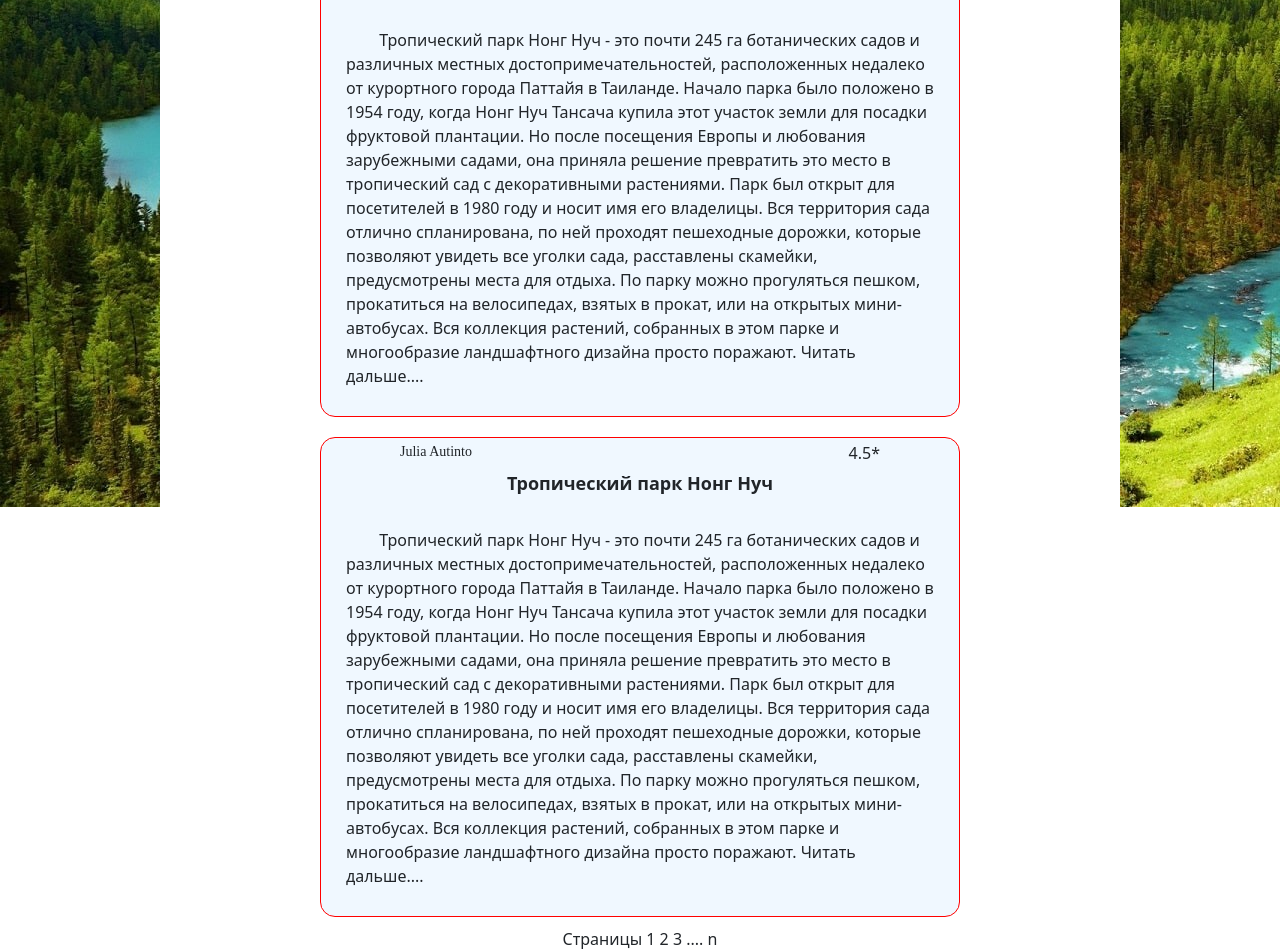
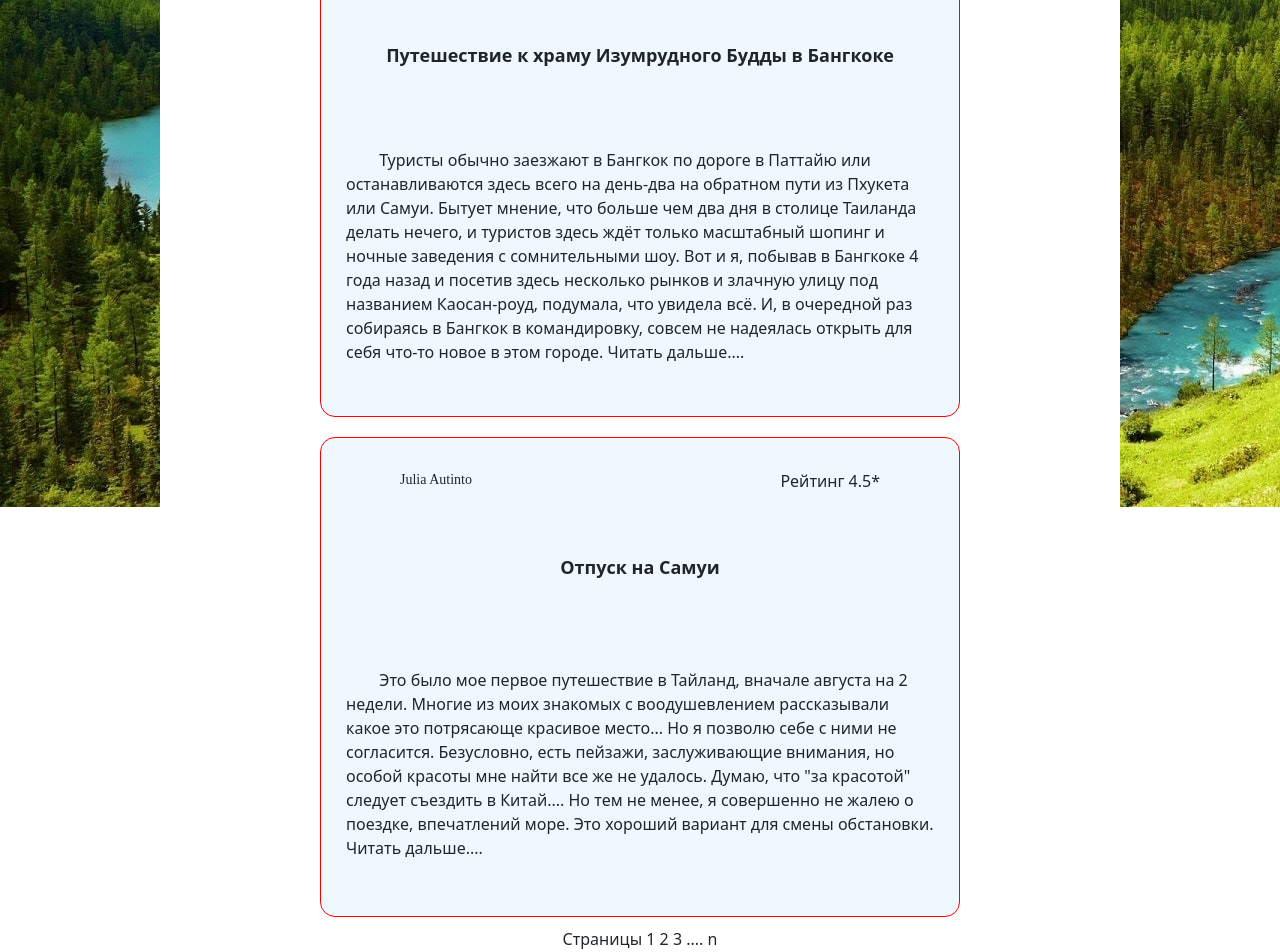
Before and after one commit to Taitanos/diplom-test, a React (Create React App) app: page /trip in a window 1280 px wide. Shown: the part 640-1592 px from the top of the page. Built offline with nearby package versions, Linux system fonts and the light colour scheme.

Commit message:
change trip

```diff
--- a/src/app/layouts/trip/Trip.jsx
+++ b/src/app/layouts/trip/Trip.jsx
@@ -10,10 +10,10 @@ const Trip = () => {
                     <div className={s.story}>
                         <div className={s.story_header}>
                             <div className={s.story_author}>
-                                Julia Autinto
+                                Griffin Morgan
                             </div>
                             <div className={s.story_rating}>
-                                Рейтинг 4.5*
+                                Рейтинг 4.7*
                             </div>
                         </div>
                         <div className={s.story_title}>
@@ -41,25 +41,20 @@ const Trip = () => {
                                 Julia Autinto
                             </div>
                             <div className={s.story_rating}>
-                                4.5*
+                                Рейтинг 4.5*
                             </div>
                         </div>
                         <div className={s.story_title}>
-                            Тропический парк Нонг Нуч
+                            Путешествие к храму Изумрудного Будды в Бангкоке
                         </div>
                         <div className={s.story_description}>
-                            &nbsp;&nbsp;&nbsp;&nbsp;&nbsp;&nbsp;&nbsp;&nbsp;Тропический парк Нонг Нуч - это почти
-                            245 га ботанических садов и различных местных достопримечательностей, расположенных
-                            недалеко от курортного города Паттайя в Таиланде. Начало парка было положено в 1954
-                            году, когда Нонг Нуч Тансача купила этот участок земли для посадки фруктовой плантации.
-                            Но после посещения Европы и любования зарубежными садами, она приняла решение превратить
-                            это место в тропический сад с декоративными растениями. Парк был открыт для посетителей
-                            в 1980 году и носит имя его владелицы. Вся территория сада отлично спланирована, по ней
-                            проходят пешеходные дорожки, которые позволяют увидеть все уголки сада, расставлены
-                            скамейки, предусмотрены места для отдыха. По парку можно прогуляться пешком, прокатиться
-                            на велосипедах, взятых в прокат, или на открытых мини-автобусах. Вся коллекция растений,
-                            собранных в этом парке и многообразие ландшафтного дизайна просто поражают. Читать
-                            дальше....
+                            &nbsp;&nbsp;&nbsp;&nbsp;&nbsp;&nbsp;&nbsp;&nbsp;Туристы обычно заезжают в Бангкок по дороге
+                            в Паттайю или останавливаются здесь всего на день-два на обратном пути из Пхукета или Самуи.
+                            Бытует мнение, что больше чем два дня в столице Таиланда делать нечего, и туристов здесь ждёт
+                            только масштабный шопинг и ночные заведения с сомнительными шоу. Вот и я, побывав в Бангкоке
+                            4 года назад и посетив здесь несколько рынков и злачную улицу под названием Каосан-роуд, подумала,
+                            что увидела всё. И, в очередной раз собираясь в Бангкок в командировку, совсем не надеялась
+                            открыть для себя что-то новое в этом городе. Читать дальше....
                         </div>
                     </div>
                 </div>
@@ -70,25 +65,19 @@ const Trip = () => {
                                 Julia Autinto
                             </div>
                             <div className={s.story_rating}>
-                                4.5*
+                                Рейтинг 4.5*
                             </div>
                         </div>
                         <div className={s.story_title}>
-                            Тропический парк Нонг Нуч
+                            Отпуск на Самуи
                         </div>
                         <div className={s.story_description}>
-                            &nbsp;&nbsp;&nbsp;&nbsp;&nbsp;&nbsp;&nbsp;&nbsp;Тропический парк Нонг Нуч - это почти
-                            245 га ботанических садов и различных местных достопримечательностей, расположенных
-                            недалеко от курортного города Паттайя в Таиланде. Начало парка было положено в 1954
-                            году, когда Нонг Нуч Тансача купила этот участок земли для посадки фруктовой плантации.
-                            Но после посещения Европы и любования зарубежными садами, она приняла решение превратить
-                            это место в тропический сад с декоративными растениями. Парк был открыт для посетителей
-                            в 1980 году и носит имя его владелицы. Вся территория сада отлично спланирована, по ней
-                            проходят пешеходные дорожки, которые позволяют увидеть все уголки сада, расставлены
-                            скамейки, предусмотрены места для отдыха. По парку можно прогуляться пешком, прокатиться
-                            на велосипедах, взятых в прокат, или на открытых мини-автобусах. Вся коллекция растений,
-                            собранных в этом парке и многообразие ландшафтного дизайна просто поражают. Читать
-                            дальше....
+                            &nbsp;&nbsp;&nbsp;&nbsp;&nbsp;&nbsp;&nbsp;&nbsp;Это было мое первое путешествие в Тайланд,
+                            вначале августа на 2 недели. Многие из моих знакомых с воодушевлением рассказывали какое это
+                            потрясающе красивое место... Но я позволю себе с ними не согласится. Безусловно, есть пейзажи,
+                            заслуживающие внимания, но особой красоты мне найти все же не удалось. Думаю, что
+                            "за красотой" следует съездить в Китай.... Но тем не менее, я совершенно не жалею о поездке,
+                            впечатлений море. Это хороший вариант для смены обстановки.  Читать дальше....
                         </div>
                     </div>
                 </div>
```
